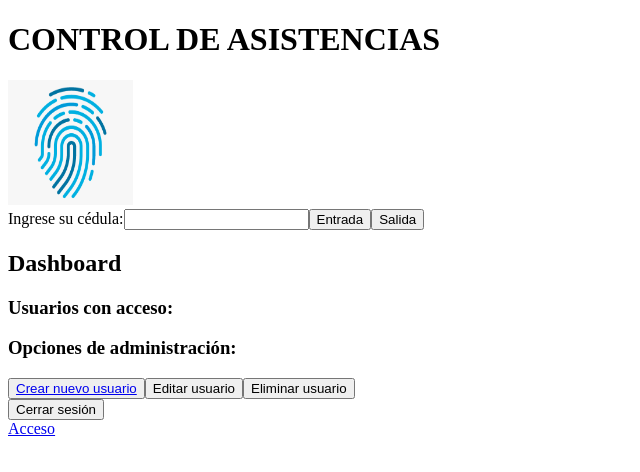
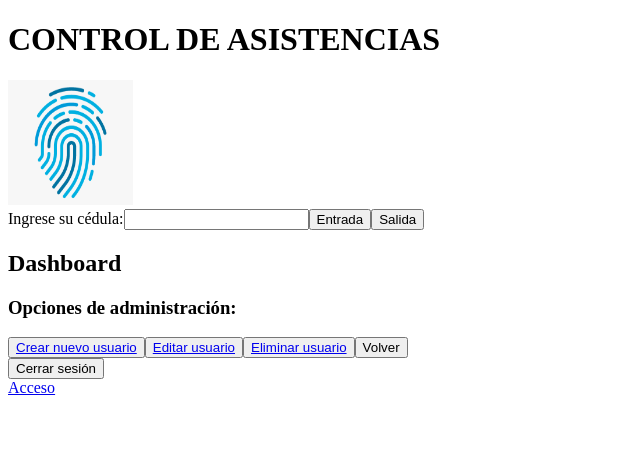
Before and after one commit to caromoralesdavid/Vue-sistema, a Vue app: page /dashboard in a window 1280 px wide. Shown: the top 472 px of the page, without its empty margins (0-640 px from the left). Built offline with nearby package versions, Linux system fonts and the light colour scheme.

Commit message:
Actualización botones del panel de administración,  27/05/23

```diff
--- a/src/App.vue
+++ b/src/App.vue
@@ -24,7 +24,7 @@
 
     <router-view></router-view>
     <!-- Utiliza "router-view" en lugar de "RouterView" -->
-    <router-link to="/login">Acceso</router-link>
+    <router-link to="/dashboard">Acceso</router-link>
     <!-- Utiliza "router-link" en lugar de "RouterLink" -->
   </div>
 </template>
--- a/src/assets/base.css
+++ b/src/assets/base.css
@@ -1,5 +1,5 @@
 /* color palette from <https://github.com/vuejs/theme> */
-/* :root {
+:root {
   --vt-c-white: #ffffff;
   --vt-c-white-soft: #f8f8f8;
   --vt-c-white-mute: #f2f2f2;
@@ -22,7 +22,7 @@
 }
 
 /* semantic color variables for this project */
-/* :root {
+:root {
   --color-background: var(--vt-c-white);
   --color-background-soft: var(--vt-c-white-soft);
   --color-background-mute: var(--vt-c-white-mute);
@@ -34,9 +34,9 @@
   --color-text: var(--vt-c-text-light-1);
 
   --section-gap: 160px;
-} */
+}
 
-/* @media (prefers-color-scheme: dark) {
+@media (prefers-color-scheme: dark) {
   :root {
     --color-background: var(--vt-c-black);
     --color-background-soft: var(--vt-c-black-soft);
@@ -48,17 +48,17 @@
     --color-heading: var(--vt-c-text-dark-1);
     --color-text: var(--vt-c-text-dark-2);
   }
-} */
+}
 
-/* *,
-*::before,
-*::after {
+
+::before,
+::after {
   box-sizing: border-box;
   margin: 0;
   position: relative;
   font-weight: normal;
-} */
-/*
+}
+
 body {
   min-height: 100vh;
   color: var(--color-text);
@@ -71,4 +71,4 @@ body {
   text-rendering: optimizeLegibility;
   -webkit-font-smoothing: antialiased;
   -moz-osx-font-smoothing: grayscale;
-} */
+}
--- a/src/assets/main.css
+++ b/src/assets/main.css
@@ -1,4 +1,4 @@
-/* @import './base.css';
+@import './base.css';
 
 #app {
   max-width: 1280px;
@@ -32,4 +32,4 @@ a,
     grid-template-columns: 1fr 1fr;
     padding: 0 2rem;
   }
-} */
+}
--- a/src/views/dashboard.vue
+++ b/src/views/dashboard.vue
@@ -1,18 +1,23 @@
 <template>
   <div>
     <h2>Dashboard</h2>
-    <h3>Usuarios con acceso:</h3>
+    <!-- <h3>Usuarios con acceso:</h3>
     <ul>
       <li v-for="user in users" :key="user.id">{{ user.name }}</li>
-    </ul>
+    </ul> -->
 
     <h3>Opciones de administración:</h3>
     <div>
       <button @click="crearUsuario">
         <router-link to="../views/CrearUsuario">Crear nuevo usuario</router-link>
       </button>
-      <button @click="editarUsuario">Editar usuario</button>
-      <button @click="eliminarUsuario">Eliminar usuario</button>
+      <button @click="editarUsuario">
+        <router-link to="">Editar usuario</router-link>
+      </button>
+      <button @click="eliminarUsuario">
+        <router-link to="">Eliminar usuario</router-link>
+      </button>
+      <button @click="">Volver</button>
     </div>
 
     <button @click="logout">Cerrar sesión</button>
```
